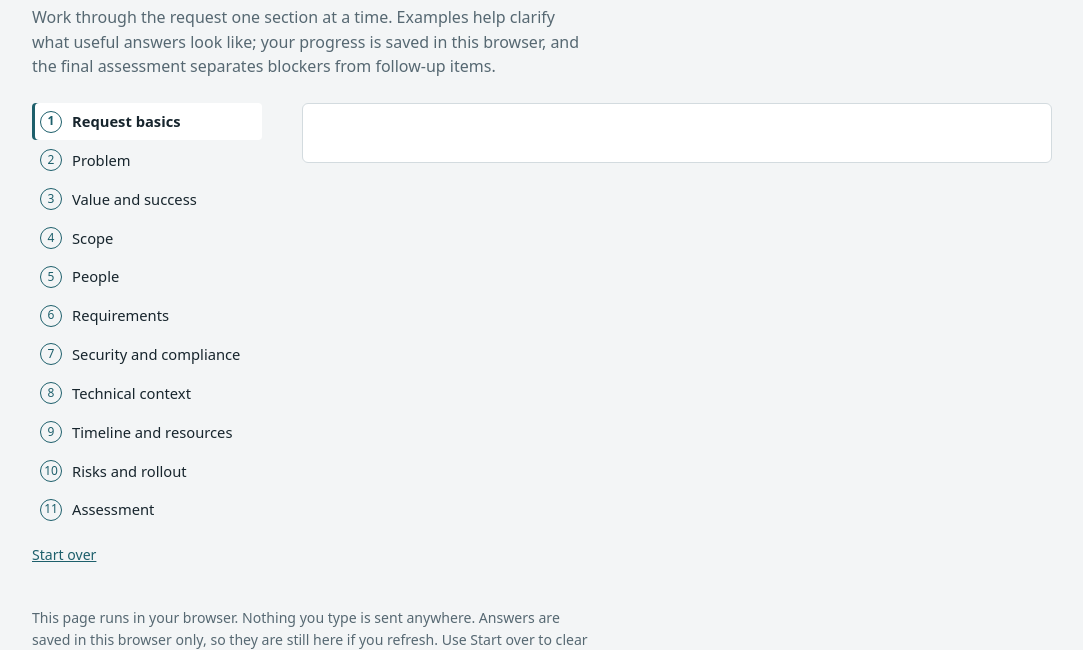
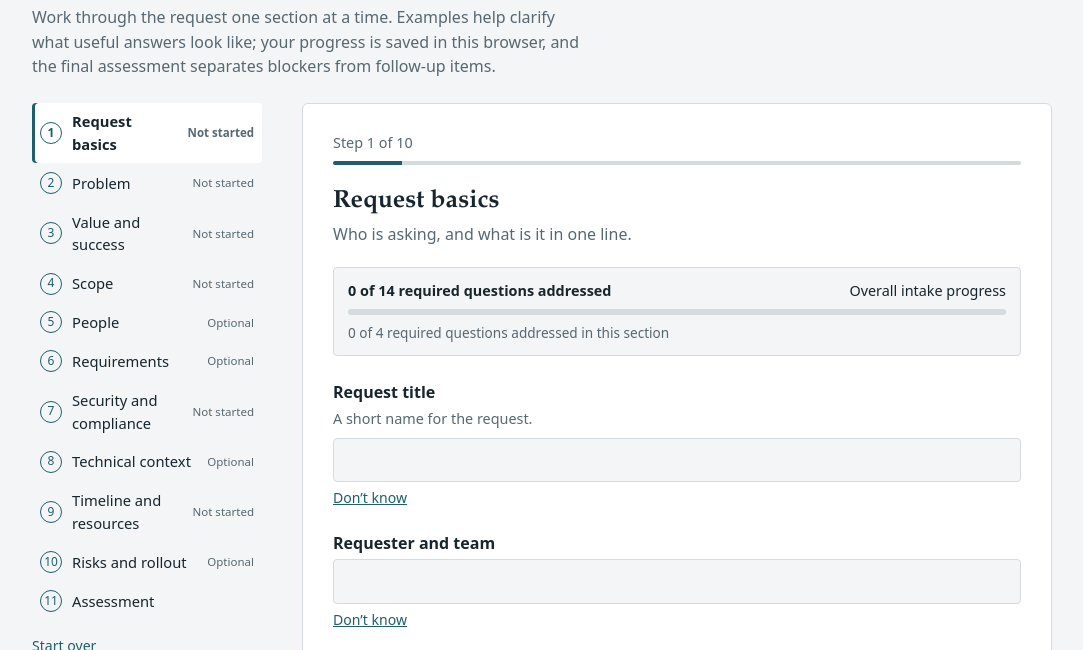
Before and after one commit to amir-dev-projects/tpm-intake-assistant, a plain HTML site: page index.html in a window 1280 px wide. Shown: the part 76-726 px from the top of the page, without its empty margins (98-1181 px from the left). Drawn offline with Linux system fonts and the light colour scheme.

Commit message:
Add progress summary and status to navigation steps

```diff
--- a/index.html
+++ b/index.html
@@ -296,8 +296,9 @@ function stepFlags(i,includeEmpty){
 const stepsEl=$("#steps");
 const navItems=[];
 STEPS.concat([{title:"Assessment"}]).forEach((s,i)=>{
+  const status=el("span",{class:"nav-status",text:"Not started"});
   const b=el("button",{type:"button",class:"item",onclick:()=>{go(i);$("#nav").classList.remove("open");$("#jump").setAttribute("aria-expanded","false");}},
-    el("span",{class:"n",text:String(i+1)}),el("span",{text:s.title}));
+    el("span",{class:"n",text:String(i+1)}),el("span",{text:s.title}),status);
   const li=el("li",{},b);
   stepsEl.append(li);navItems.push({li:li,b:b,status:status});
 });
@@ -406,6 +407,16 @@ function renderStep(){
     el("div",{class:"bar"},el("span",{style:"width:"+Math.round((i+1)/N*100)+"%"})),
     el("h2",{text:s.title}),
     el("p",{class:"intro",text:s.intro}),
+    el("div",{class:"progress-summary","aria-live":"polite"},
+      el("p",{class:"progress-copy"},
+        el("strong",{id:"overall-progress-text",text:""}),
+        el("span",{text:"Overall intake progress"})
+      ),
+      el("div",{class:"progress-track","aria-hidden":"true"},
+        el("span",{id:"overall-progress-fill",style:"width:0%"})
+      ),
+      el("p",{class:"section-progress",id:"section-progress",text:""})
+    ),
     ...s.fields.map(fieldEl),
     gate,
     el("div",{class:"actions"},
```
